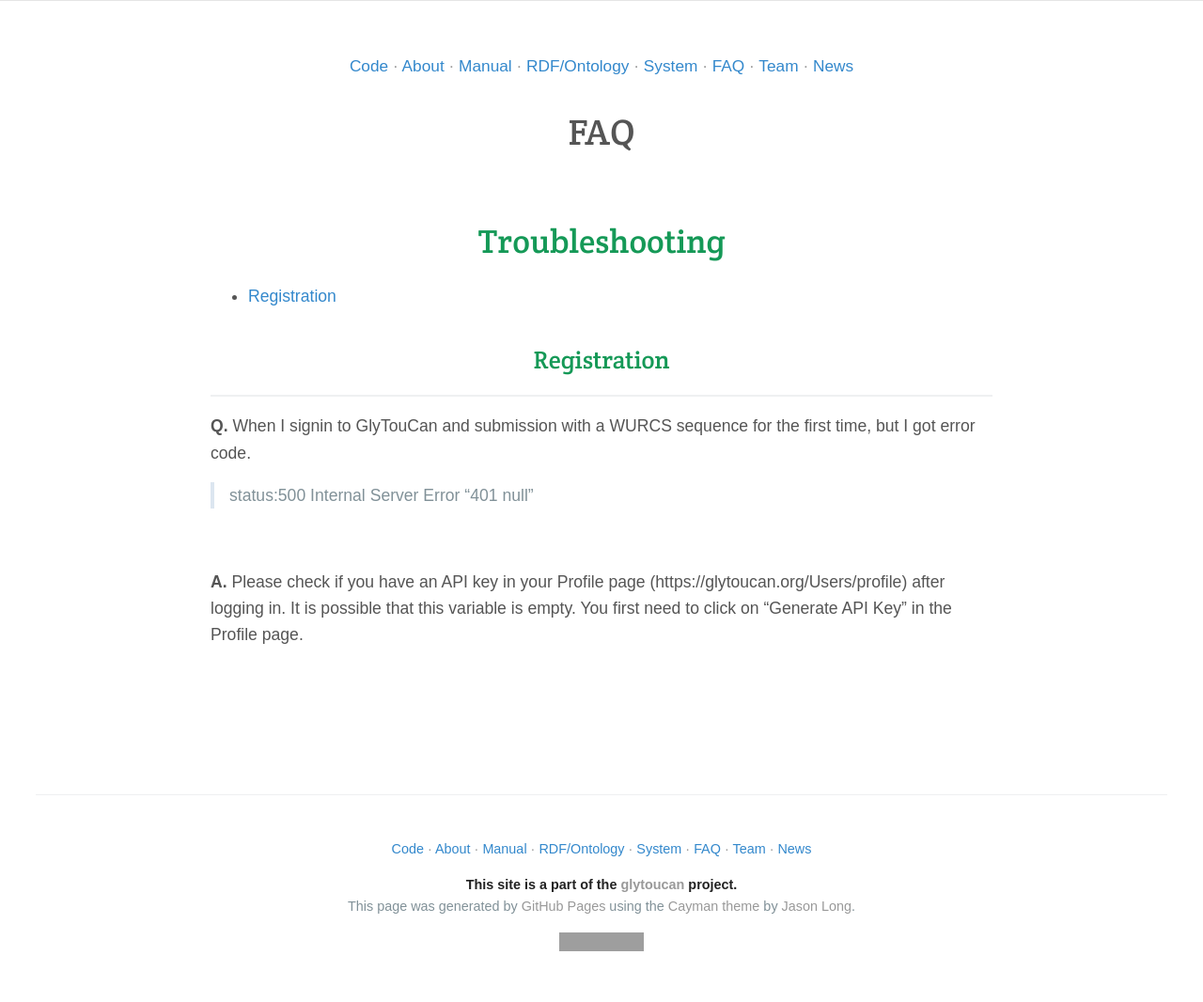
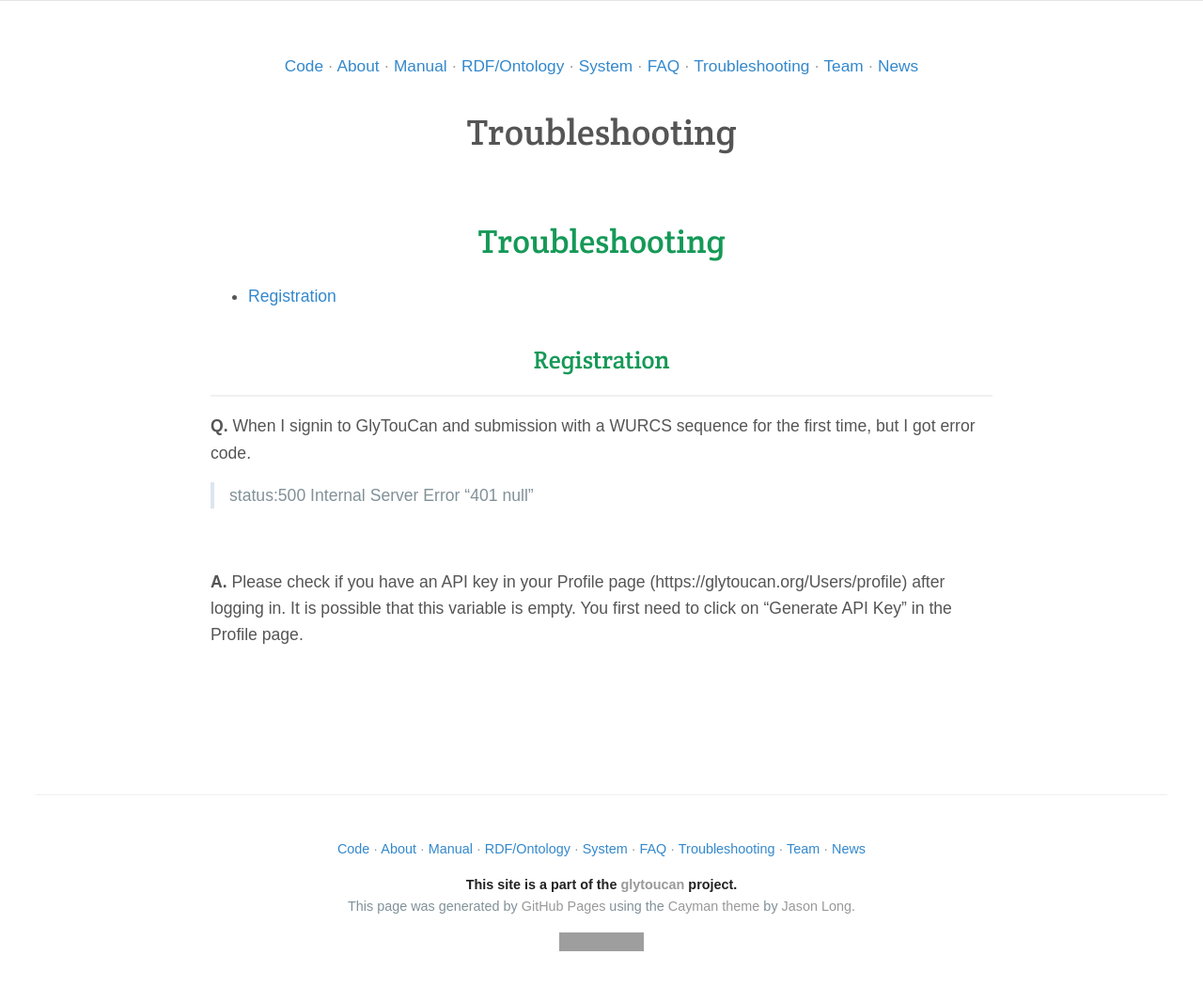
Before and after one commit to glytoucan/glytoucan, a Jekyll site: the page built from troubleshooting/index.md, in a window 1280 px wide. Shown: the whole page at 94% size. Built offline with Jekyll 4.4.1, drawn with Linux system fonts in a browser that asks for light colours; nearby versions of some CDN libraries; grey boxes are pictures that could not be loaded.

Commit message:
fix ts index

```diff
--- a/_includes/menu.html
+++ b/_includes/menu.html
@@ -9,6 +9,7 @@
             <li class="menu-item"><a href="{{ site.url }}/rdf-ontology">RDF/Ontology</a></li>
             <li class="menu-item"><a href="{{ site.url }}/system">System</a></li>
             <li class="menu-item"><a href="{{ site.url }}/FAQ">FAQ</a></li>
+            <li class="menu-item"><a href="{{ site.url }}/troubleshooting">Troubleshooting</a></li>
             <li class="menu-item"><a href="{{ site.url }}/team">Team</a></li>
             <li class="menu-item"><a href="{{ site.url }}/news">News</a></li>
           </ul>
--- a/troubleshooting/index.md
+++ b/troubleshooting/index.md
@@ -1,5 +1,5 @@
 ---
-title: FAQ
+title: Troubleshooting
 layout: default
 ---
 
```
